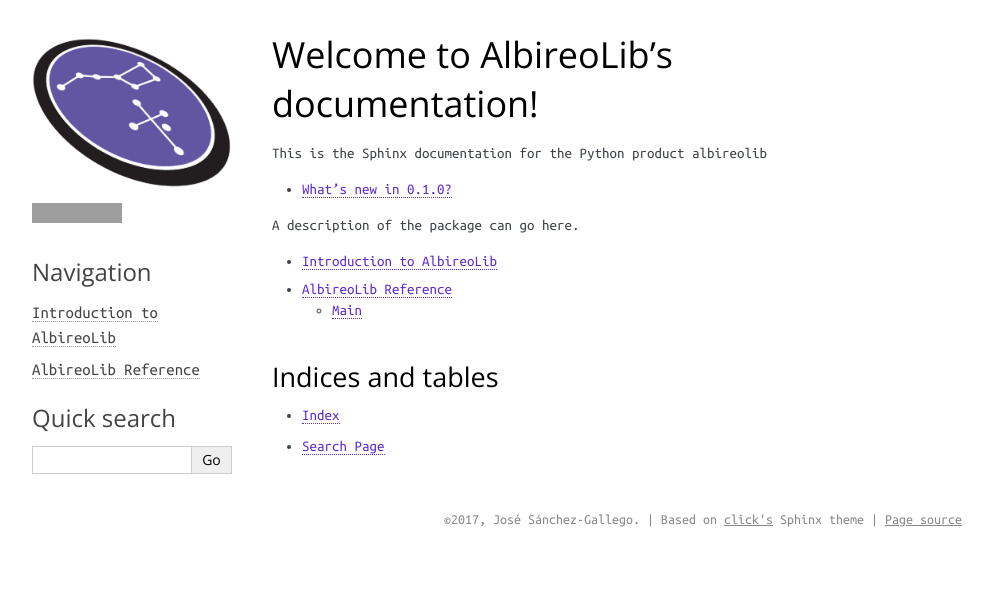
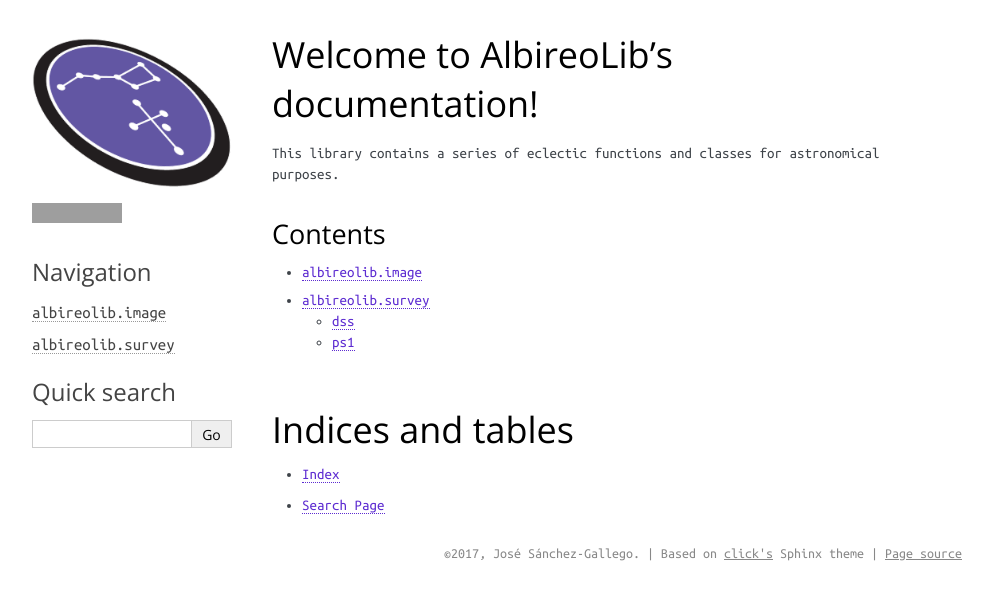
Before and after one commit to albireox/albireolib, a Sphinx documentation site: the page built from docs/sphinx/index.rst, in a window 1280 px wide, cut to the strip 0-600 px from the top of the page. Shown: the whole strip, without its empty margins (148-1141 px from the left). Built offline with Sphinx 7.4.7, drawn with Linux system fonts in a browser that asks for light colours; the version number is read from the project's files by our own code; grey boxes are pictures that could not be loaded.

Commit message:
basic documentation

```diff
--- a/docs/sphinx/index.rst
+++ b/docs/sphinx/index.rst
@@ -1,21 +1,20 @@
 
-===============================
+
 Welcome to AlbireoLib's documentation!
-===============================
+======================================
 
-This is the Sphinx documentation for the Python product albireolib
+This library contains a series of eclectic functions and classes for astronomical purposes.
 
-- :ref:`What's new in 0.1.0? <albireolib-changelog>`
-
-A description of the package can go here.
+Contents
+--------
 
 .. toctree::
    :maxdepth: 2
 
-   intro
-   api
+   image
+   surveys
 
-
+|
 
 Indices and tables
 ==================
--- a/docs/sphinx/intro.rst
+++ /dev/null
@@ -1,4 +0,0 @@
-Introduction to AlbireoLib
-===============================
-
-We should write an introduction here.
```
Also changed, not shown: docs/sphinx/api.rst (deleted, +0 -12 lines), docs/sphinx/image.rst (added, +8 -0 lines), docs/sphinx/surveys.rst (added, +21 -0 lines).
